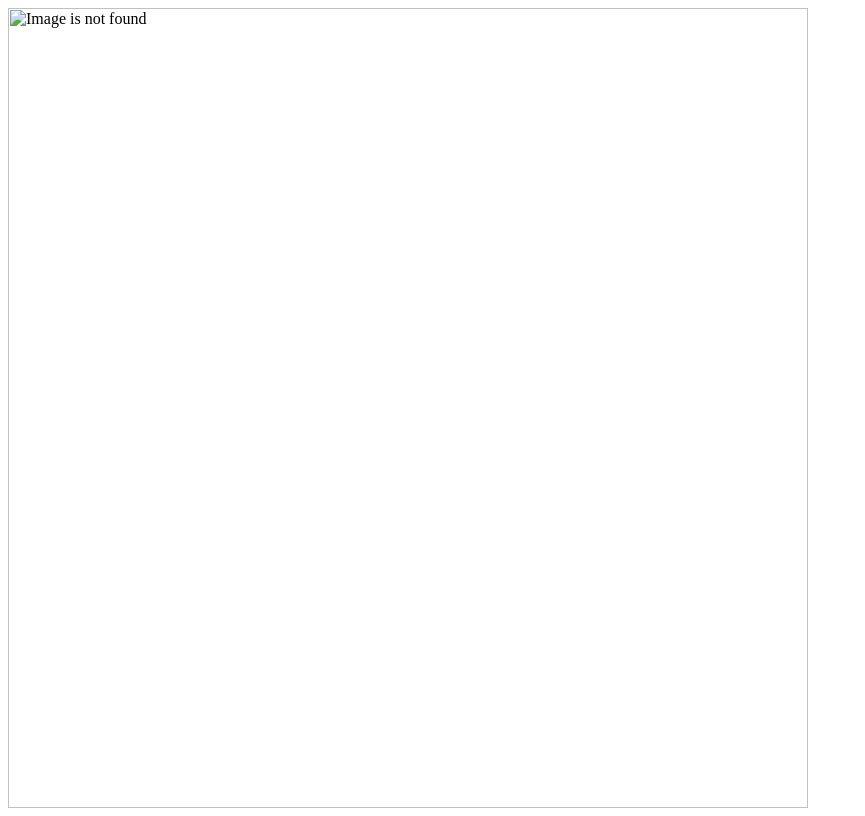
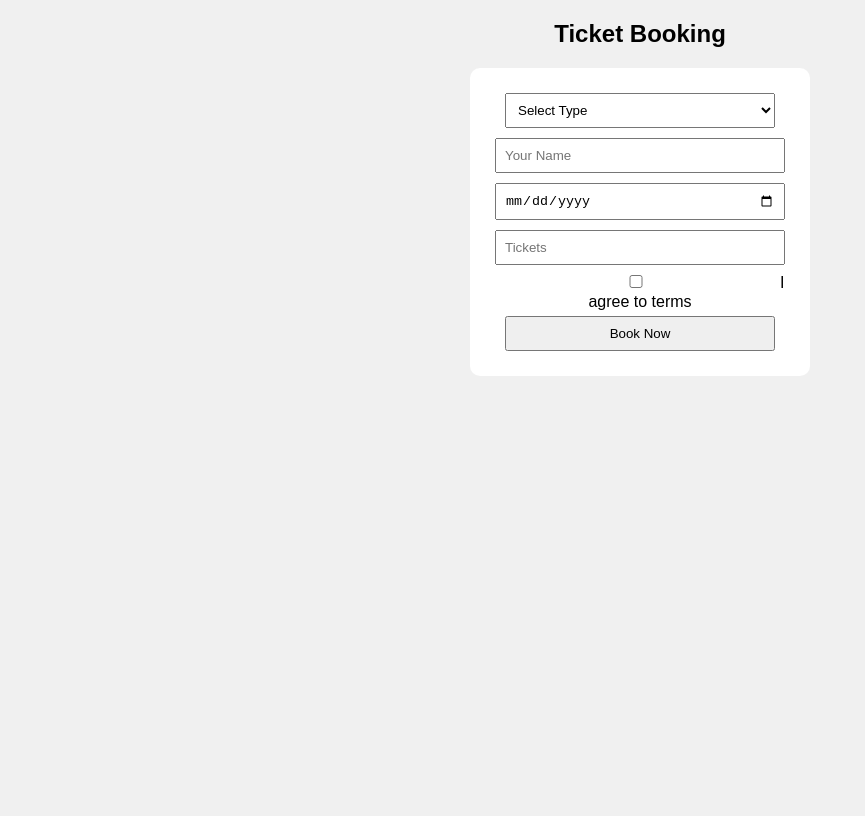
Before and after one commit to Vamshi-krishna22-progs/Finally, a plain HTML site: page index.html in a window 1280 px wide. Shown: the whole page, without its empty margins (0-865 px from the left). Drawn offline with Linux system fonts and the light colour scheme.

Commit message:
index.html

```diff
--- a/index.html
+++ b/index.html
@@ -1,11 +1,32 @@
-<!doctype>
+<!DOCTYPE html>
 <html>
-    <head>
-        <title>
-            web poster
-        </title>
-    </head>
-    <body>
-        <img src="123.jpeg" alt="Image is not found" width="800" height="800">
-    </body>
+<head>
+<title>Ticket Booking</title>
+<style>
+body{font-family:Arial;text-align:center;background:#f0f0f0}
+form{background:#fff;padding:20px;max-width:300px;margin:auto;border-radius:10px}
+input,select,button{margin:5px;width:90%;padding:8px}
+</style>
+</head>
+<body>
+<h2>Ticket Booking</h2>
+<form id="bookingForm">
+<select id="type" required>
+<option value="">Select Type</option>
+<option>Movie</option><option>Bus</option>
+<option>Train</option><option>Airlines</option>
+</select>
+<input type="text" id="name" placeholder="Your Name" required>
+<input type="date" id="date" required>
+<input type="number" id="tickets" min="1" max="10" placeholder="Tickets" required>
+<label><input type="checkbox" id="consent" required> I agree to terms</label><br>
+<button type="submit">Book Now</button>
+</form>
+<script>
+document.getElementById("bookingForm").addEventListener("submit",function(e){
+ e.preventDefault();
+ alert("Booking Confirmed for "+type.value+"!\nName: "+name.value+"\nTickets: "+tickets.value);
+});
+</script>
+</body>
 </html>
```
